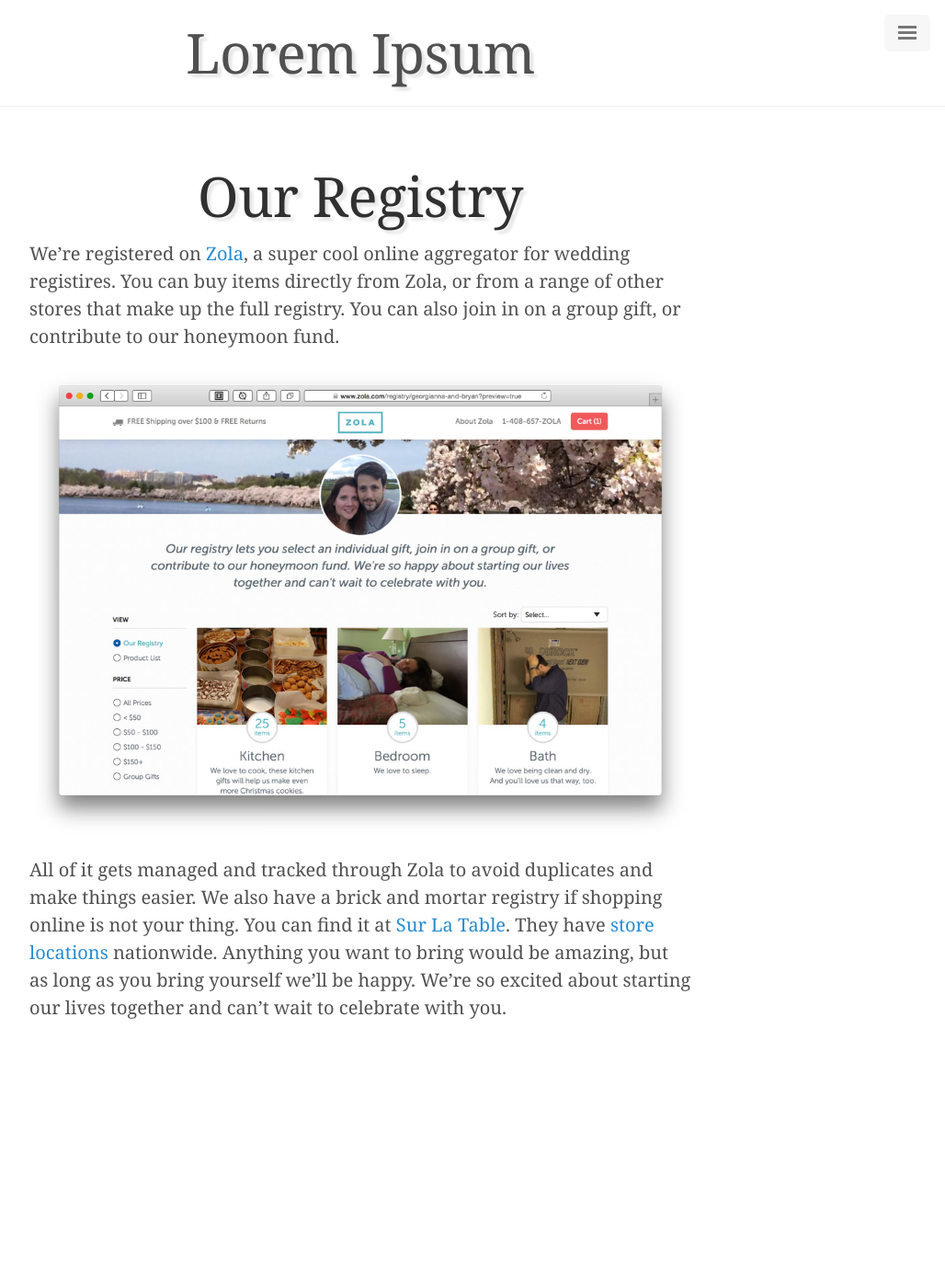
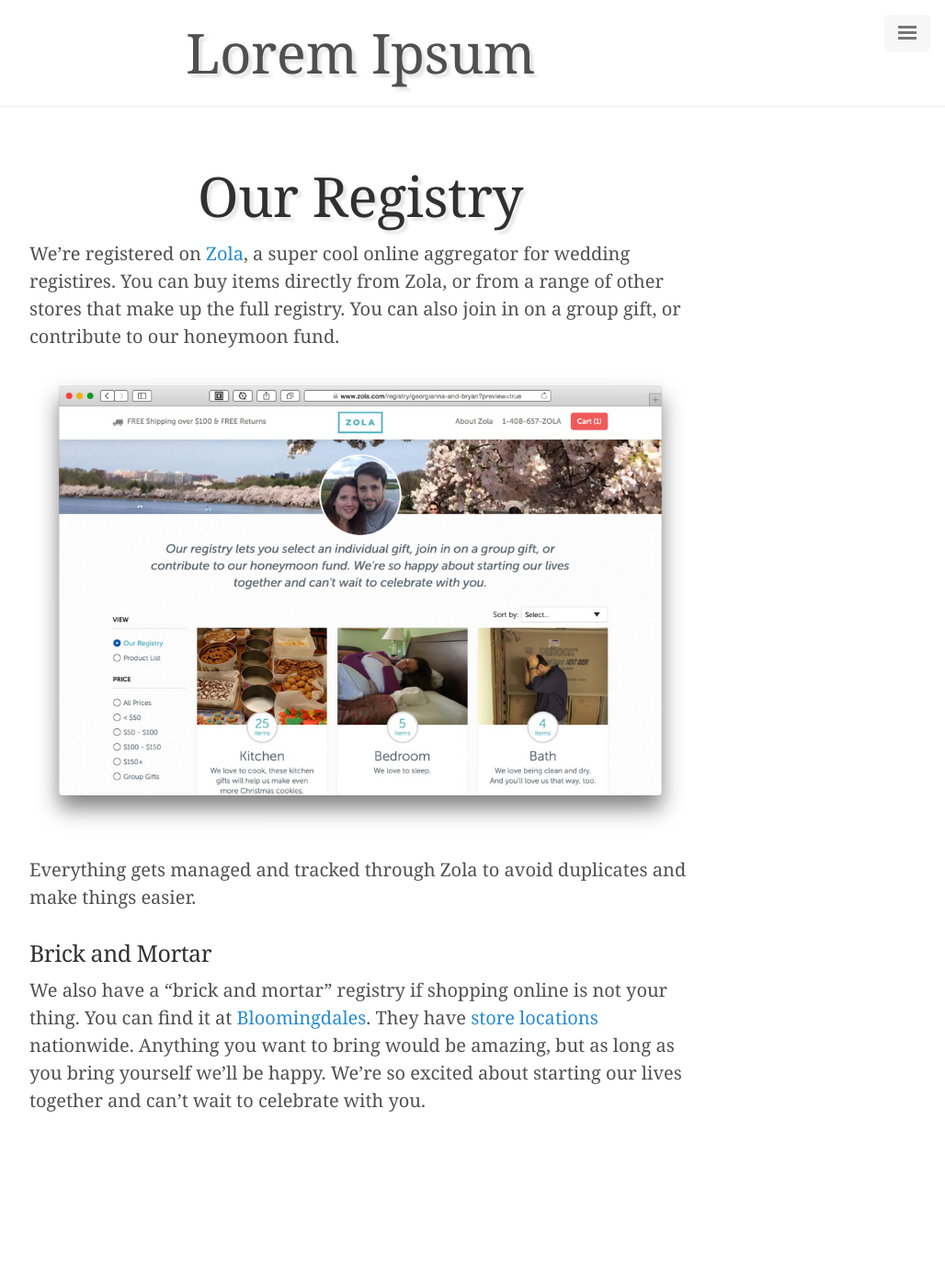
Before and after one commit to BryanSchuetz/wedding, a Jekyll site: the page built from registry.md, in a window 1280 px wide. Shown: the whole page at 92% size, without its empty margins (248-1276 px from the left). Built offline with Jekyll 4.4.1, drawn with Linux system fonts in a browser that asks for light colours; nearby versions of some CDN libraries; Markdown is read by kramdown in place of the engine named in the settings; before the commit the page ends 1291 px from its top, so only the background shows below that.

Commit message:
more better

```diff
--- a/registry.md
+++ b/registry.md
@@ -7,4 +7,8 @@
 
 [![zola]({{ site.baseurl }}/assets/images/zola.jpg)](https://www.zola.com/registry/georgianna-and-bryan)
 
-All of it gets managed and tracked through Zola to avoid duplicates and make things easier. We also have a brick and mortar registry if shopping online is not your thing. You can find it at [Sur La Table](http://www.surlatable.com). They have [store locations](http://www.surlatable.com/browse/storeLocator/storeListAll.jsp) nationwide. Anything you want to bring would be amazing, but as long as you bring yourself we'll be happy. We're so excited about starting our lives together and can't wait to celebrate with you.
+Everything gets managed and tracked through Zola to avoid duplicates and make things easier.
+
+### Brick and Mortar
+
+We also have a "brick and mortar" registry if shopping online is not your thing. You can find it at [Bloomingdales](http://www1.bloomingdales.com). They have [store locations](http://www1.bloomingdales.com/shop/store/search) nationwide. Anything you want to bring would be amazing, but as long as you bring yourself we'll be happy. We're so excited about starting our lives together and can't wait to celebrate with you.
```
